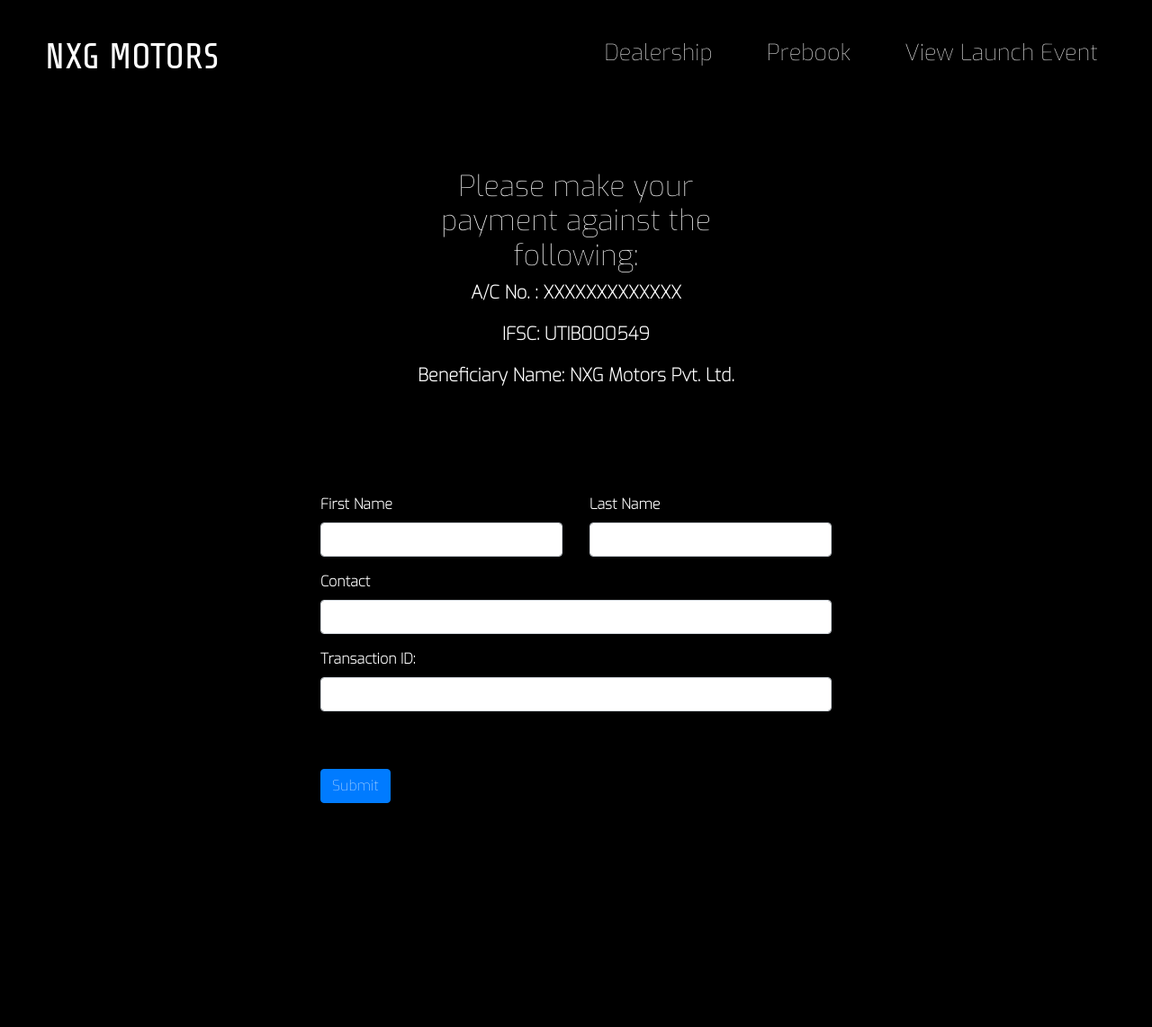
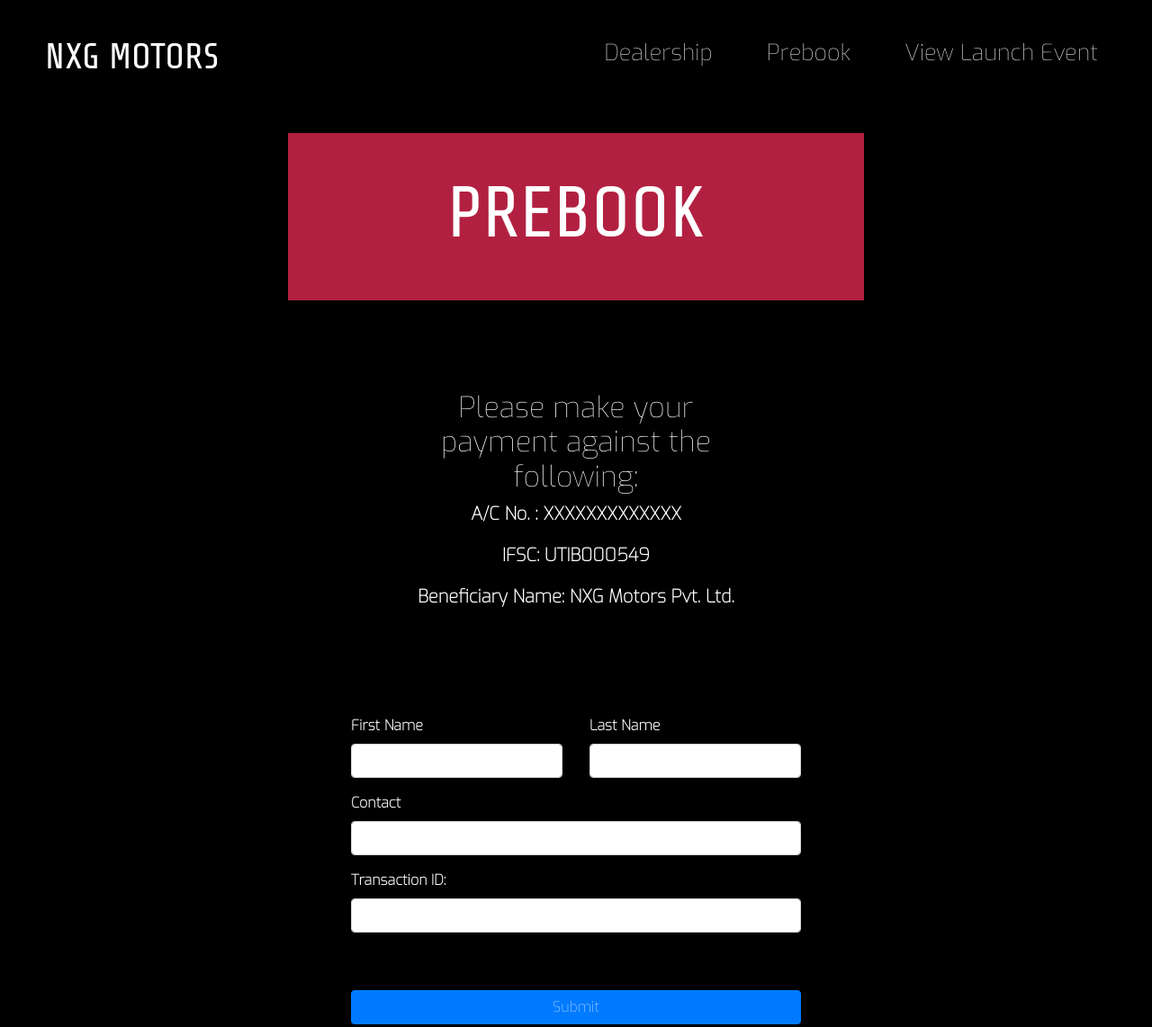
Before and after one commit to bpartsxx/NXG, a plain HTML site: page prebook.html in a window 1280 px wide. Shown: the whole page at 90% size. Before the commit the page ends 993 px from the top, so only its background shows below. Drawn offline with nearby package versions, Linux system fonts and the light colour scheme.

Commit message:
additional styling

```diff
--- a/dealer.css
+++ b/dealer.css
@@ -17,7 +17,7 @@
 }
 
 .dealership-form-container{
-    width:60%;
+    width:600px;
     margin:auto;
     padding:50px 100px;
 }
--- a/prebook.css
+++ b/prebook.css
@@ -11,7 +11,7 @@
 }
 
 .prebook-form-container{
-    width:60%;
+    width:700px;
     margin:auto;
     padding:100px 100px;
 }
@@ -22,3 +22,26 @@ form{
     font-family: 'Exo';
     font-weight: bold;
 }
+
+button{
+    width:100%;
+    font-weight: bold;
+}
+
+.page-heading{
+    width:50%;
+    padding:40px;
+    text-align: center;
+    font-family: 'Share Tech';
+    font-weight: bold;
+    color:white;
+    border:1px solid #B22041;
+    background-color: #B22041;
+    margin: auto;
+    margin-top:60px;
+
+}
+.page-heading h2{
+    font-size: 80px;
+
+}
--- a/prebook.html
+++ b/prebook.html
@@ -34,6 +34,10 @@
             </ul>
         </div>
     </div>
+    <div class= "page-heading">
+        <h2>PREBOOK</h2>
+      </div>
+
     <div class="bank-details">
         <h2>Please make your payment against the following: </h2>
         <p>A/C No. : XXXXXXXXXXXXX</p>
```
